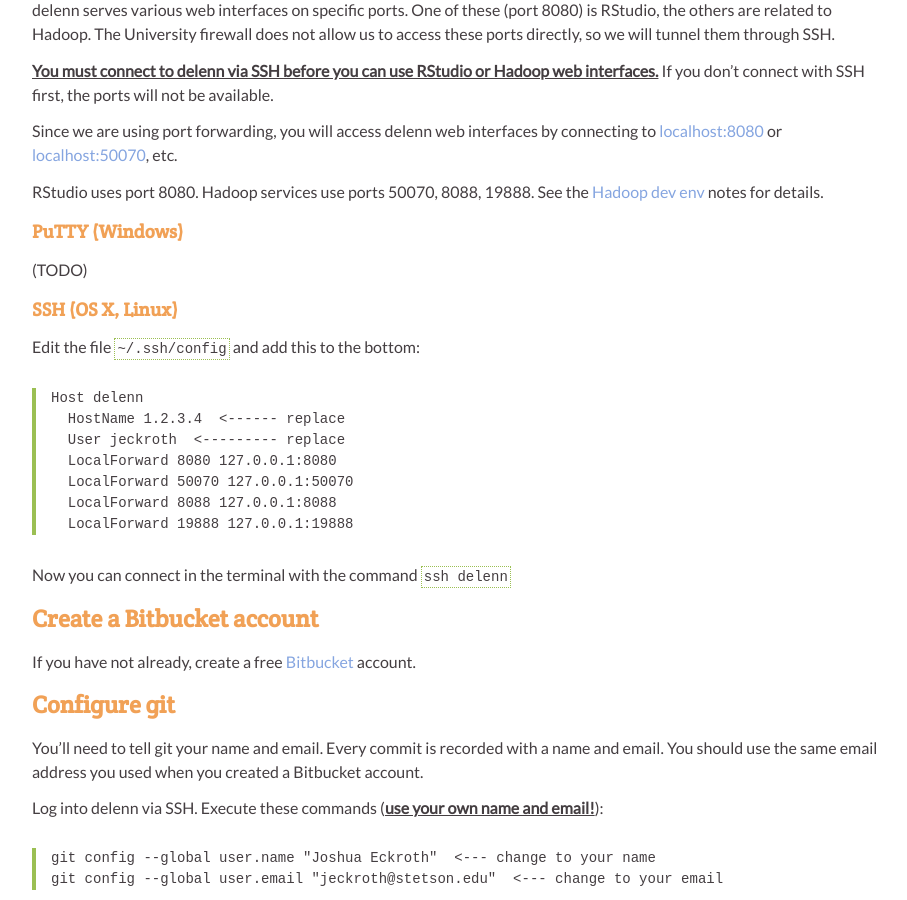
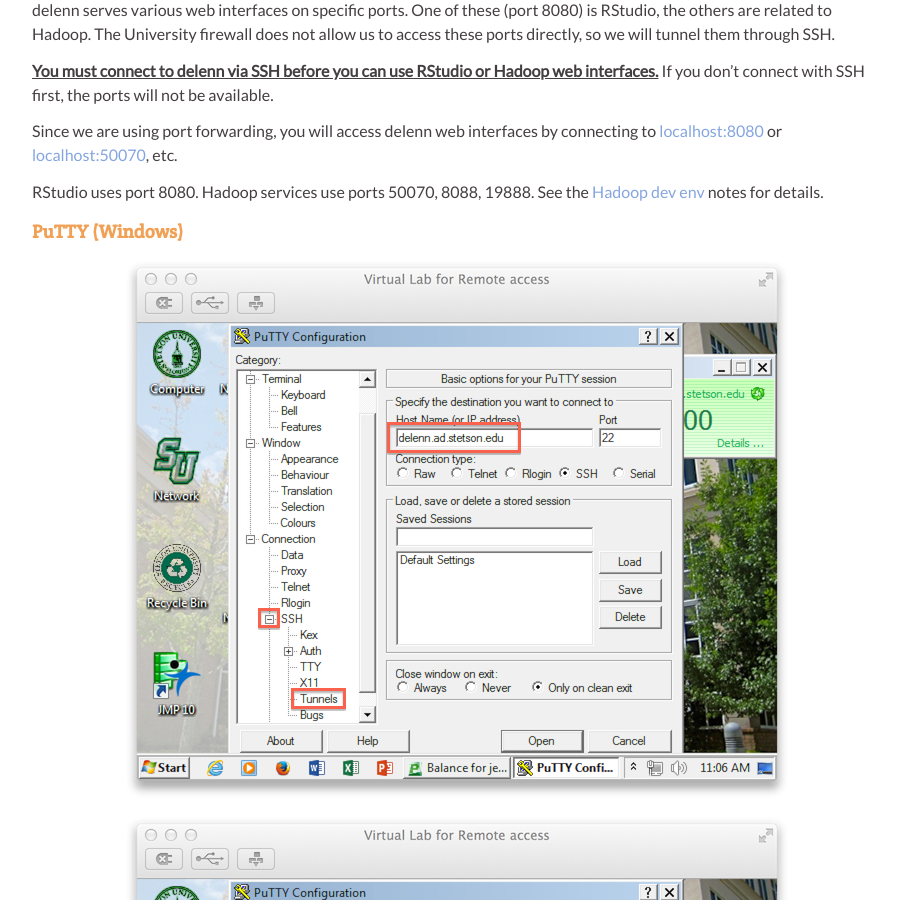
Before and after one commit to joshuaeckroth/cinf401-website, a Jekyll site: the page built from notes/initial-setup.markdown, in a window 1280 px wide and 900 px high, scrolled down 655 px. Shown: the whole window, without its empty margins (183-1090 px from the left). Built offline with Jekyll 4.4.1, drawn with Linux system fonts in a browser that asks for light colours; Markdown is read by kramdown in place of the engine named in the settings.

Commit message:
Added PuTTY screen shots for initial setup.

```diff
--- a/notes/initial-setup.markdown
+++ b/notes/initial-setup.markdown
@@ -27,7 +27,9 @@
 
 ### PuTTY (Windows)
 
-(TODO)
+![PuTTY tunneling](/images/putty-1.png)
+
+![PuTTY tunneling](/images/putty-2.png)
 
 ### SSH (OS X, Linux)
 
```
Also changed, not shown: images/putty-1.png (added), images/putty-2.png (added).
